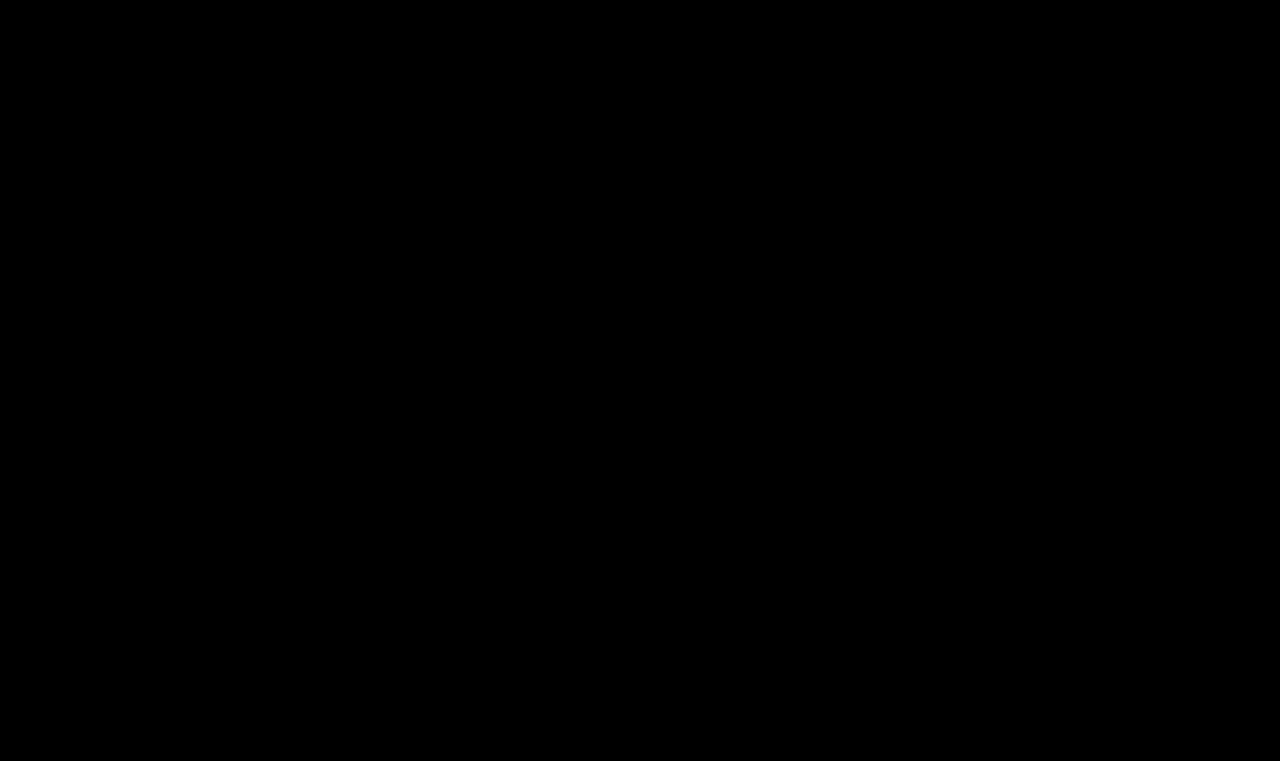
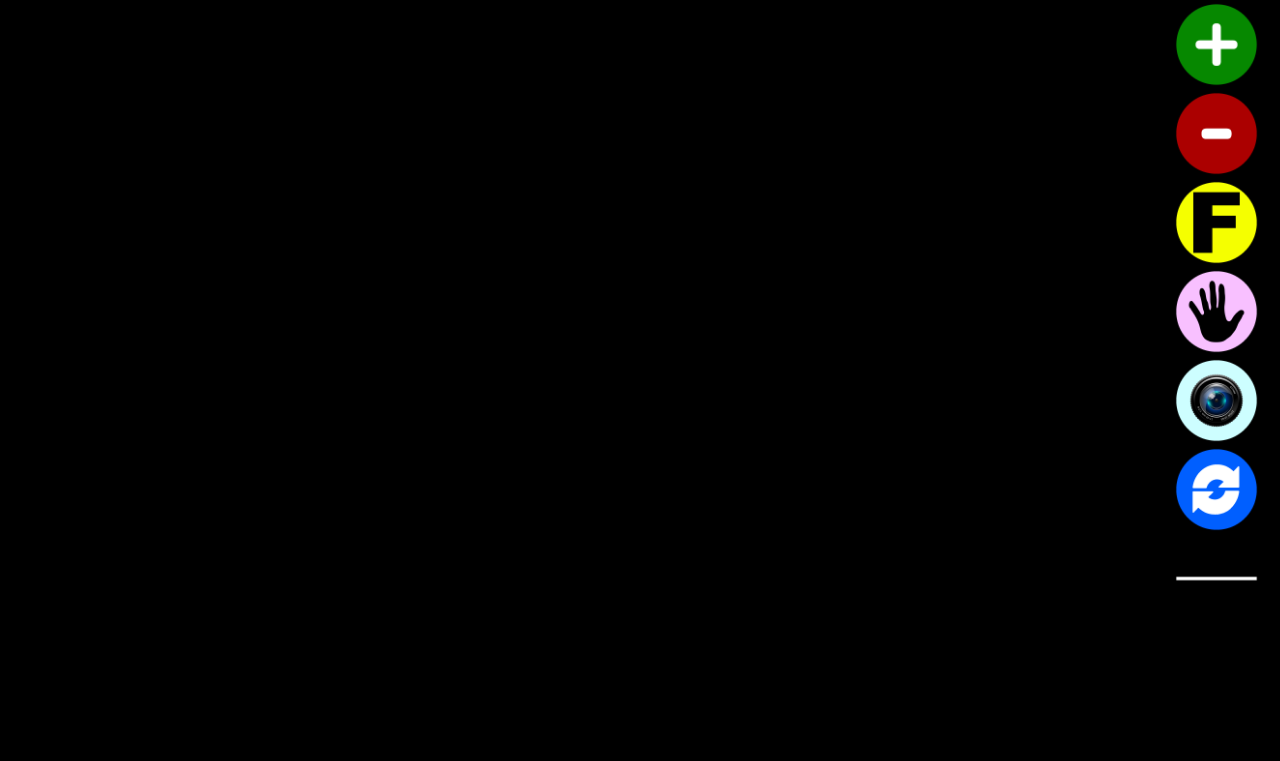
Before and after one commit to assistivetool/AssistiveCam, an Electron app: page src/index.html in a window 1280 px wide. Shown: the top 761 px of the page. Drawn offline with Linux system fonts and the light colour scheme.

Commit message:
Render the gui

```diff
--- a/src/gui/gui.js
+++ b/src/gui/gui.js
@@ -1 +1,15 @@
+const gui = document.getElementById("gui");
+
 // Create GUI elements dynamically
+for(i = 0; i < guiConfig.length; i++){
+    var button = document.createElement("button");
+    // Set the image and label
+    button.innerHTML = "<img src=\"" + guiConfig[i]["picture"] + "\" alt=\"" + guiConfig[i]["label"] + "\">";
+    // Attach the configured command
+    button.addEventListener("click", function(event){
+        executeCommand(guiConfig[i]["command"]);
+    });
+
+    // Add the button to the GUI element
+    gui.appendChild(button);
+}
--- a/src/index.html
+++ b/src/index.html
@@ -33,7 +33,7 @@
     <input type="text" id="command" class="invisible" placeholder="Enter command" />
 
     <!-- GUI -->
-    <div class="invisible" id="gui">
+    <div class="" id="gui">
 
     </div>
 
--- a/src/style.css
+++ b/src/style.css
@@ -31,6 +31,24 @@
     bottom: 50%;
 }
 
+#gui {
+    position: absolute;
+    right: 0;
+    top: 0;
+    width: 10%;
+    height: 100%;
+}
+
+#gui button {
+    text-decoration: none;
+    background: transparent;
+    border: none;
+}
+
+#gui button img {
+    max-width: 75%;
+}
+
 body {
     font-family: sans-serif;
     background-color: black;
```
